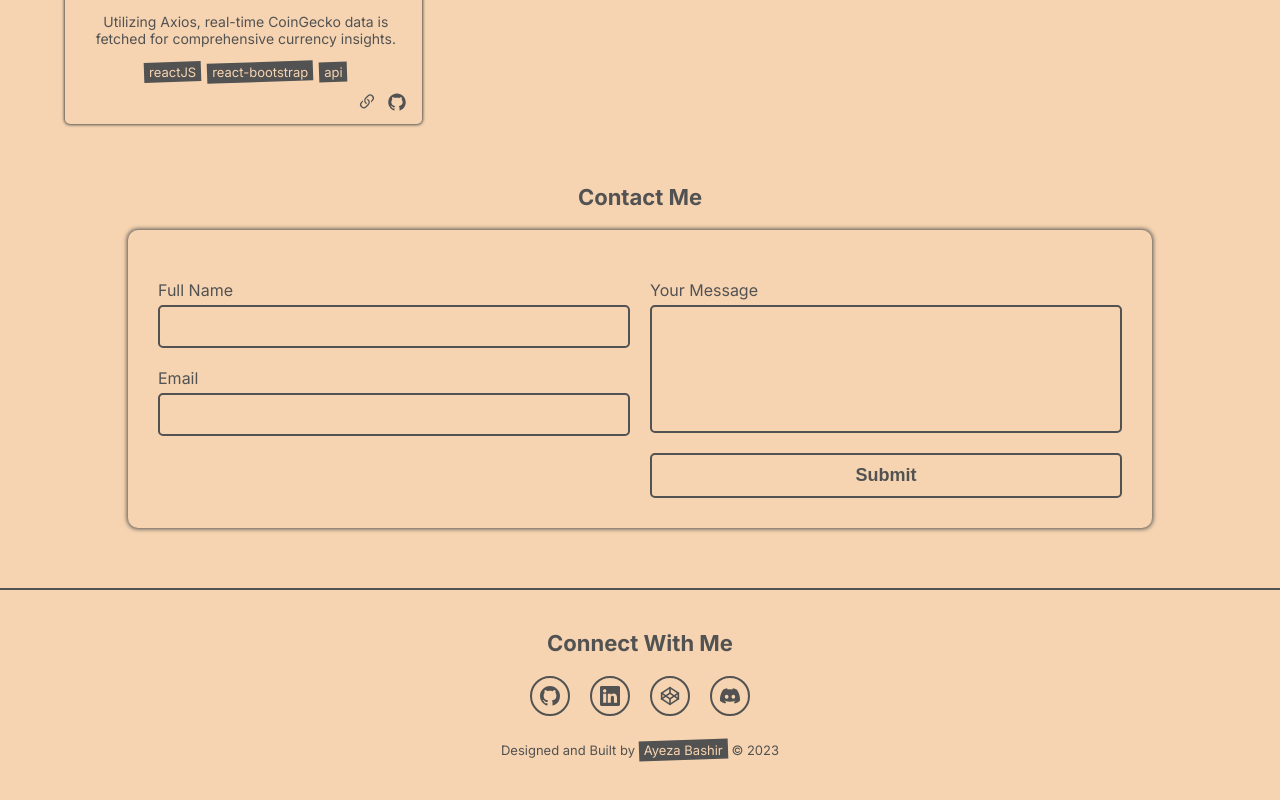
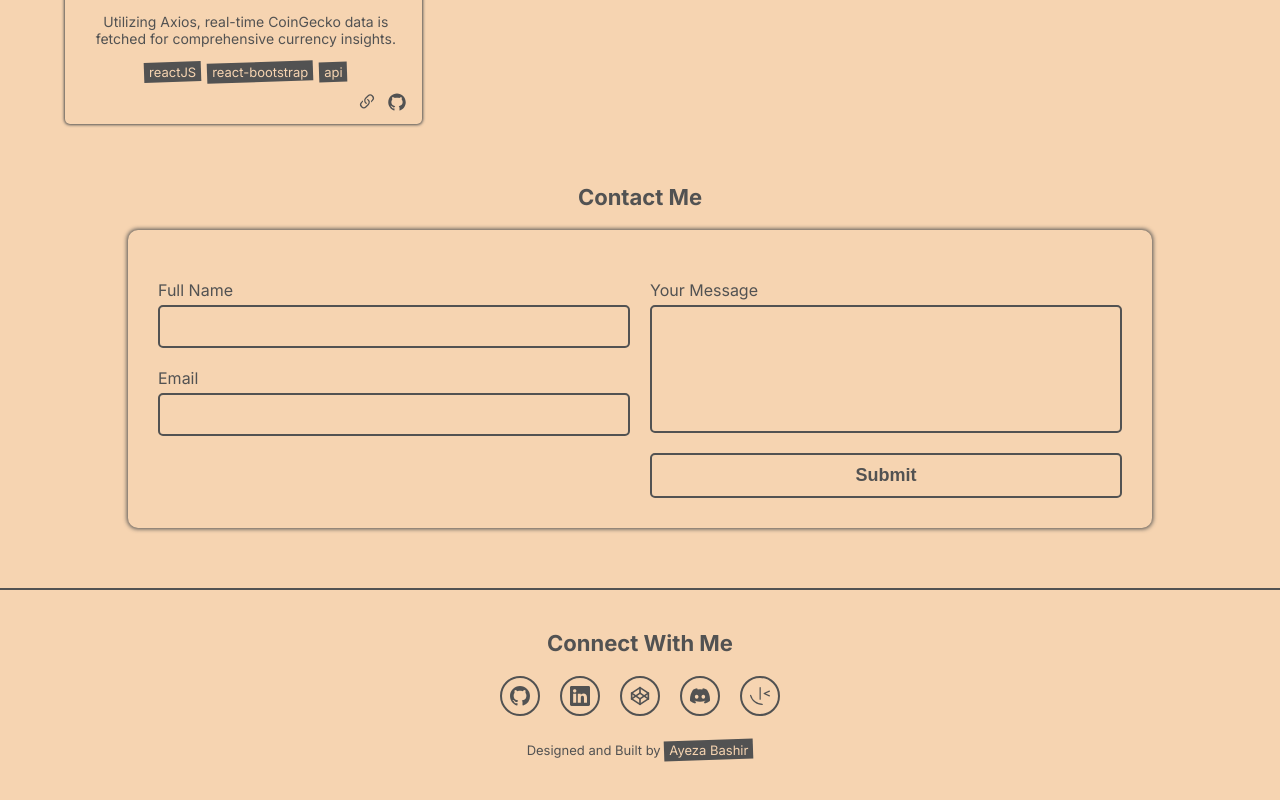
Before and after one commit to ayezabashir/My-Portfolio, a React (Vite) app: page / in a window 1280 px wide. Shown: the part 2584-3384 px from the top of the page. Built offline with nearby package versions, Linux system fonts and the light colour scheme.

Commit message:
added frontend mentor profile

```diff
--- a/src/components/about/About.jsx
+++ b/src/components/about/About.jsx
@@ -2,8 +2,7 @@ import { RiHtml5Line, RiBootstrapLine } from 'react-icons/ri'
 import { TbBrandCss3, TbBrandNextjs, TbBrandNodejs, TbBrandTypescript } from 'react-icons/tb'
 import { DiSass, DiPhotoshop, DiIllustrator, DiPython } from 'react-icons/di'
 import { FiFigma } from 'react-icons/fi'
-import { FaWordpress } from 'react-icons/fa'
-import { BiLogoTailwindCss, BiLogoMongodb, BiLogoGit, BiLogoJavascript, BiLogoJquery, BiLogoReact } from 'react-icons/bi'
+import { BiLogoTailwindCss, BiLogoGit, BiLogoJavascript, BiLogoReact } from 'react-icons/bi'
 const About = () => {
     return (
         <>
--- a/src/components/footer/Footer.jsx
+++ b/src/components/footer/Footer.jsx
@@ -1,5 +1,6 @@
 import { BsDiscord, BsGithub, BsLinkedin } from 'react-icons/bs'
 import { FiCodepen } from 'react-icons/fi'
+import { SiFrontendmentor } from "react-icons/si";
 const Footer = () => {
     return (
         <>
@@ -28,9 +29,14 @@ const Footer = () => {
                                     <BsDiscord className='icon social' />
                                 </a>
                             </li>
+                            <li className='footer-list-item'>
+                                <a rel="noreferrer" target='_blank' href="https://www.frontendmentor.io/profile/ayezabashir">
+                                    <SiFrontendmentor className='icon social' />
+                                </a>
+                            </li>
                         </ul>
                         <br /><br />
-                        <small className='copyrights'>Designed and Built by <span className='highlight'>Ayeza Bashir</span> &copy; 2023</small>
+                        <small className='copyrights'>Designed and Built by <span className='highlight'>Ayeza Bashir</span></small>
                     </div>
                 </div>
             </footer>
```
Also changed, not shown: public/images/ableton-clone.webp (deleted), public/images/blog-website.webp (deleted).
